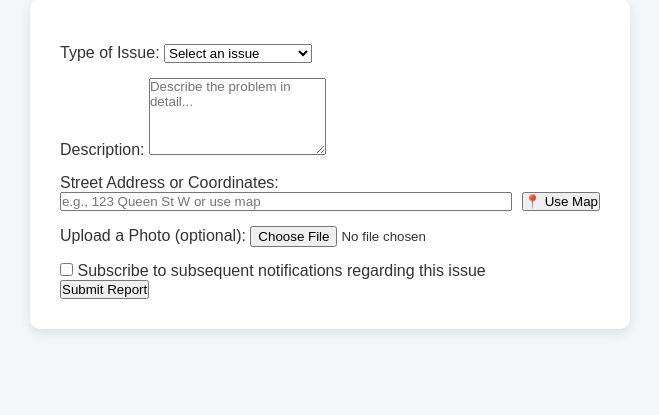
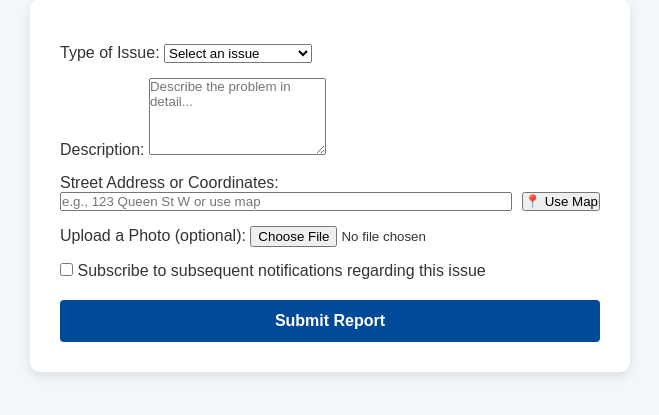
Before and after one commit to khadijaabbas1/group74_sprint3, a PHP site: page /submit.html in a window 1280 px wide. Shown: the part 108-523 px from the top of the page, without its empty margins (310-969 px from the left). Run offline with PHP 8.4, Linux system fonts and the light colour scheme.

Commit message:
Update style.css

```diff
--- a/style.css
+++ b/style.css
@@ -173,12 +173,7 @@ nav ul li a:hover {
 /* ####################################################### CODE FOR SUBMITTING A REPORT FORMAT ######################################################### */
 
 #report-form {
-  background-color: #f9f9f9;
-  padding: 25px;
-  border-radius: 8px;
-  max-width: 600px;
-  margin: 30px auto;
-  box-shadow: 0 2px 8px rgba(0, 0, 0, 0.1);
+  width: 100%;
 }
 
 #report-form label {
@@ -388,3 +383,20 @@ h2 {
   border-radius: 10px;
   box-shadow: 0 4px 12px rgba(0, 0, 0, 0.1);
 }
+
+button[type="submit"] {
+  background-color: #004a99;
+  color: white;
+  padding: 12px 20px;
+  border: none;
+  border-radius: 4px;
+  cursor: pointer;
+  font-weight: bold;
+  font-size: 16px;
+  margin-top: 20px;
+  width: 100%;
+}
+
+button[type="submit"]:hover {
+  background-color: #0066cc;
+}
```
